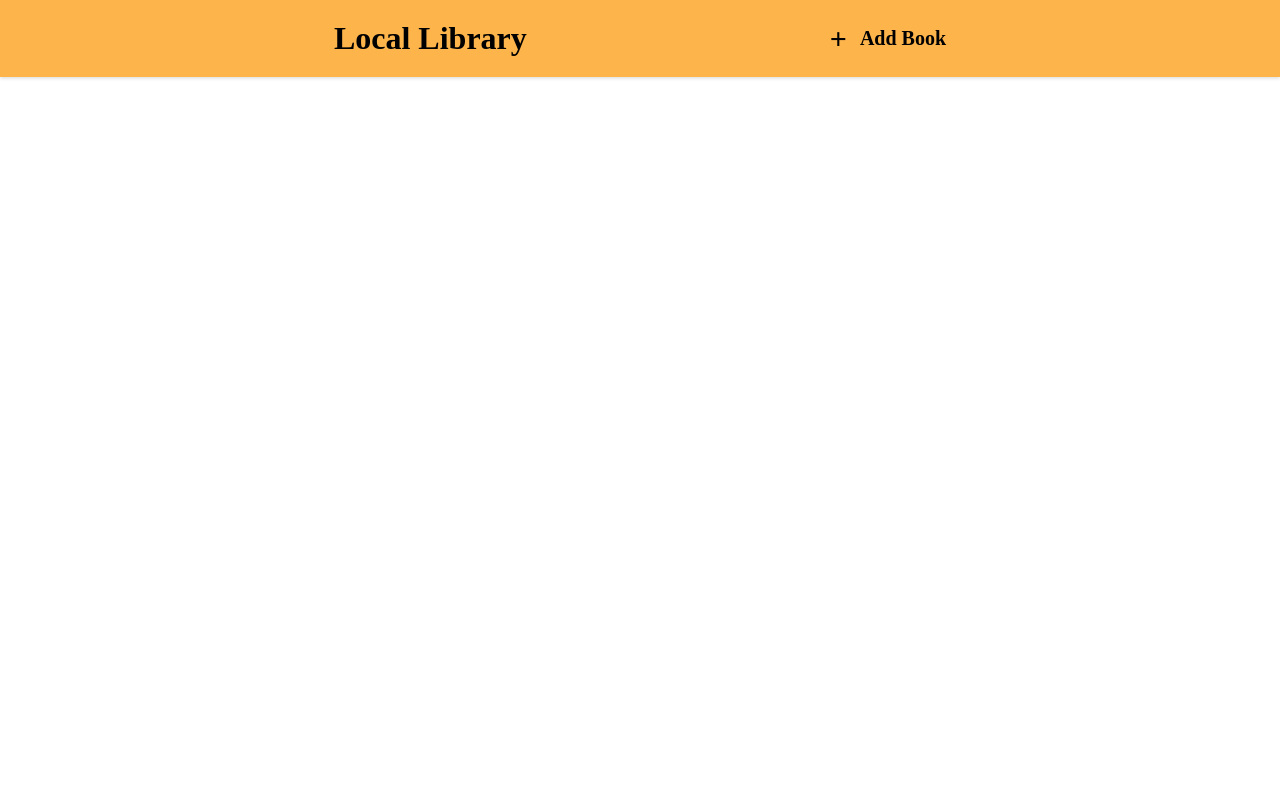
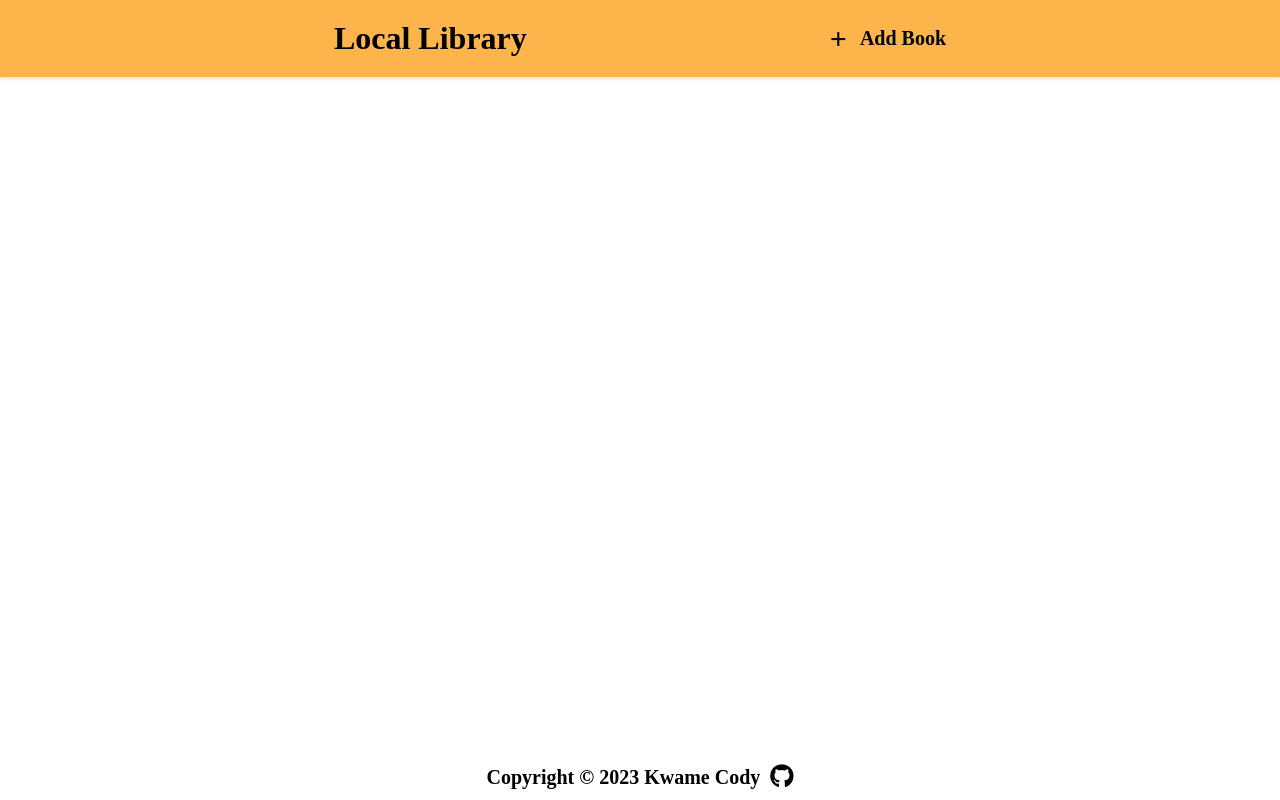
Before and after one commit to KingsCreatives/Local-Library, a plain HTML site: page index.html in a window 1280 px wide. Drawn offline with Linux system fonts and the light colour scheme.

Commit message:
footer styles

```diff
--- a/app.js
+++ b/app.js
@@ -59,6 +59,7 @@ Book.prototype.createBookCard = function () {
         bookDiv.appendChild(readBtn);
         const deleteBtn = createElementsForBook('button', 'Delete');
         bookDiv.appendChild(deleteBtn);
+        this.removeBookFromLibrary(deleteBtn,bookDiv);
         booksContainer.insertAdjacentElement('afterbegin',bookDiv);
     }
 }
@@ -74,6 +75,7 @@ Book.prototype.checkReadStatus = function(button, booksDiv){
         button.textContent = "Still Reading"
     }
 
+    /* Toggle Read Status */
     button.addEventListener("click", function(){
         if(button.textContent === "Done Reading"){
          button.textContent = "Still Reading";
@@ -86,7 +88,13 @@ Book.prototype.checkReadStatus = function(button, booksDiv){
     })
 }
 
-
+/* Remove Book from Library*/
+Book.prototype.removeBookFromLibrary = function(button, div){
+    button.addEventListener("click", function(){
+        myLibrary.splice(div, 1);
+        console.log(myLibrary);
+    })
+}
 
 /* Get User Inputs*/
 function userInputs(){
--- a/index.html
+++ b/index.html
@@ -4,6 +4,7 @@
     <meta charset="UTF-8">
     <meta http-equiv="X-UA-Compatible" content="IE=edge">
     <meta name="viewport" content="width=device-width, initial-scale=1.0">
+    <script defer src="https://kit.fontawesome.com/4c536a6bd5.js" crossorigin="anonymous"></script>
     <link rel="stylesheet" href="./styles.css">
     <title>Cody's Local Library</title>
 </head>
@@ -22,7 +23,18 @@
         </div>
     </main>
 
-    <footer></footer>
+    <footer style="font-weight: bold; font-size: 20px;">
+      <p>
+        Copyright ©
+        <script>
+          document.write(new Date().getFullYear())
+        </script>
+        Kwame Cody
+      </p>
+      <a href="https://github.com/Kwamecody" target="_blank">
+        <i class="fab fa-github" aria-hidden="true"></i></a>
+
+    </footer>
     <div class="modal" id="addBookModal">
         <form class="add-book-form" id="addBookForm">
           <div class="modal-top">
--- a/styles.css
+++ b/styles.css
@@ -194,12 +194,37 @@ header{
     font-weight: bolder;
     background-color: var(--dark-bg);
     outline: none;
+    cursor: pointer;
 }
 
 
 .is-read input{
     cursor: pointer;
 }
+
+/*Footer*/
+footer{
+    position: absolute;
+    bottom: 0;
+    left: 0;
+    display: flex;
+    align-items: center;
+    justify-content: center;
+    gap: 10px;
+    width: 100%;
+    padding: 10px;
+}
+
+.fab{
+    font-weight: 400;
+}
+
+.fa-github{
+    font-size: 24px;
+    color: black;
+
+}
+
 
 /*Media Queries*/
 @media(max-width: 560px){
```
